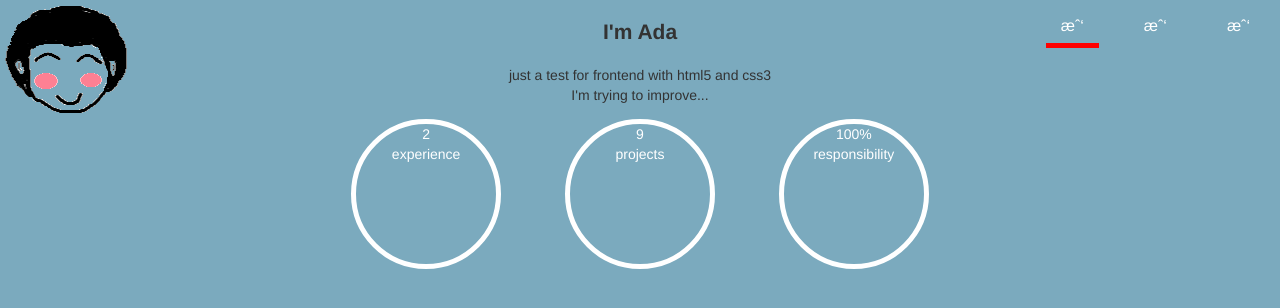
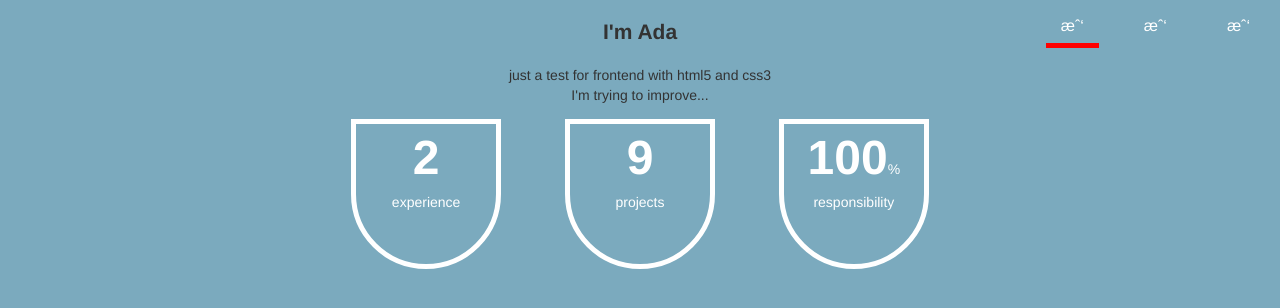
Before and after one commit to adayan/adayan.github.com, a plain HTML site: page index.html in a window 1280 px wide. Drawn offline with Linux system fonts and the light colour scheme.

Commit message:
refine ui

```diff
--- a/css/main.css
+++ b/css/main.css
@@ -16,6 +16,10 @@ a:hover {
 ul {
   margin: 0;
   list-style: none;
+}
+
+.hidden {
+  display: none !important;
 }
 
 .pull-right {
@@ -90,9 +94,17 @@ ul {
   display: inline-block;
   border: 5px solid #fff;
   border-radius: 75px;
+  border-top-left-radius: 0;
+  border-top-right-radius: 0;
   height: 140px;
   width: 140px;
   margin: 0 30px;
+
+}
+
+.js-num {
+  font-size: 48px;
+  font-weight: bold;
 }
 
 .about-experience {
--- a/index.html
+++ b/index.html
@@ -15,7 +15,7 @@
 </head>
 <body>
 <header class="header">
-  <a class="avatar pull-left inline-block"></a>
+  <a class="avatar pull-left inline-block hidden"></a>
   <nav class="nav pull-right">
     <ul id="menu">
       <li data-menuanchor="about" class="nav-item active"><a href="#about">我</a></li>
@@ -34,7 +34,7 @@
     I'm trying to improve...
     </p>
     <div class="about-intro">
-      <a class="intro-item about-experience fadeInRight animated"><span class="js-num block">0</span><span class="subtitle inline-block">experience</span></a>
+      <a class="intro-item about-experience fadeInRight animated rotate"><span class="js-num block">0</span><span class="subtitle inline-block">experience</span></a>
       <a class="intro-item about-project fadeInRight animated"><span class="js-num block">0</span><span class="subtitle inline-block">projects</span></a>
       <a class="intro-item about-responsibility fadeInRight animated"><span class="block"><span class="js-num inline-block">0</span>%</span><span class="subtitle inline-block">responsibility</span></a>
     </div>
```
